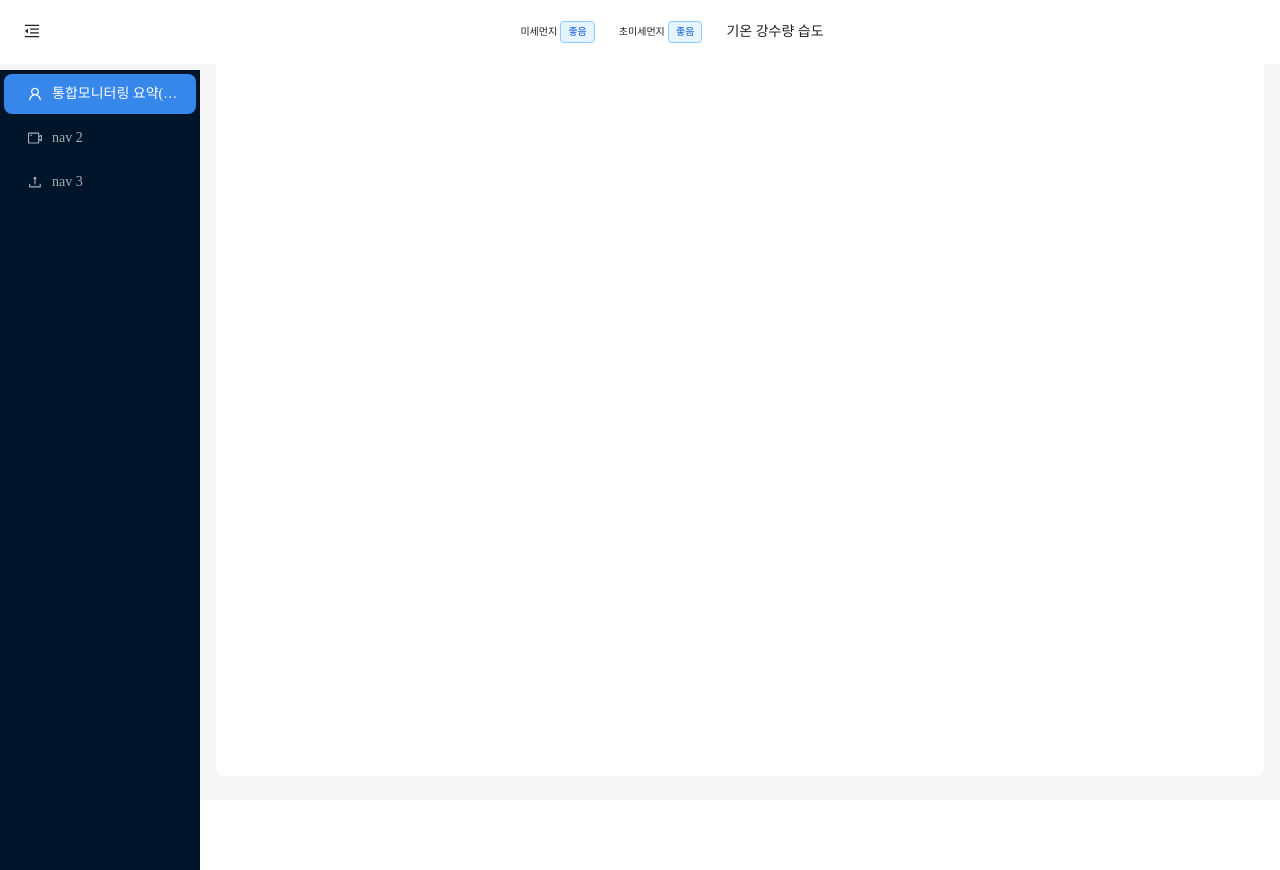
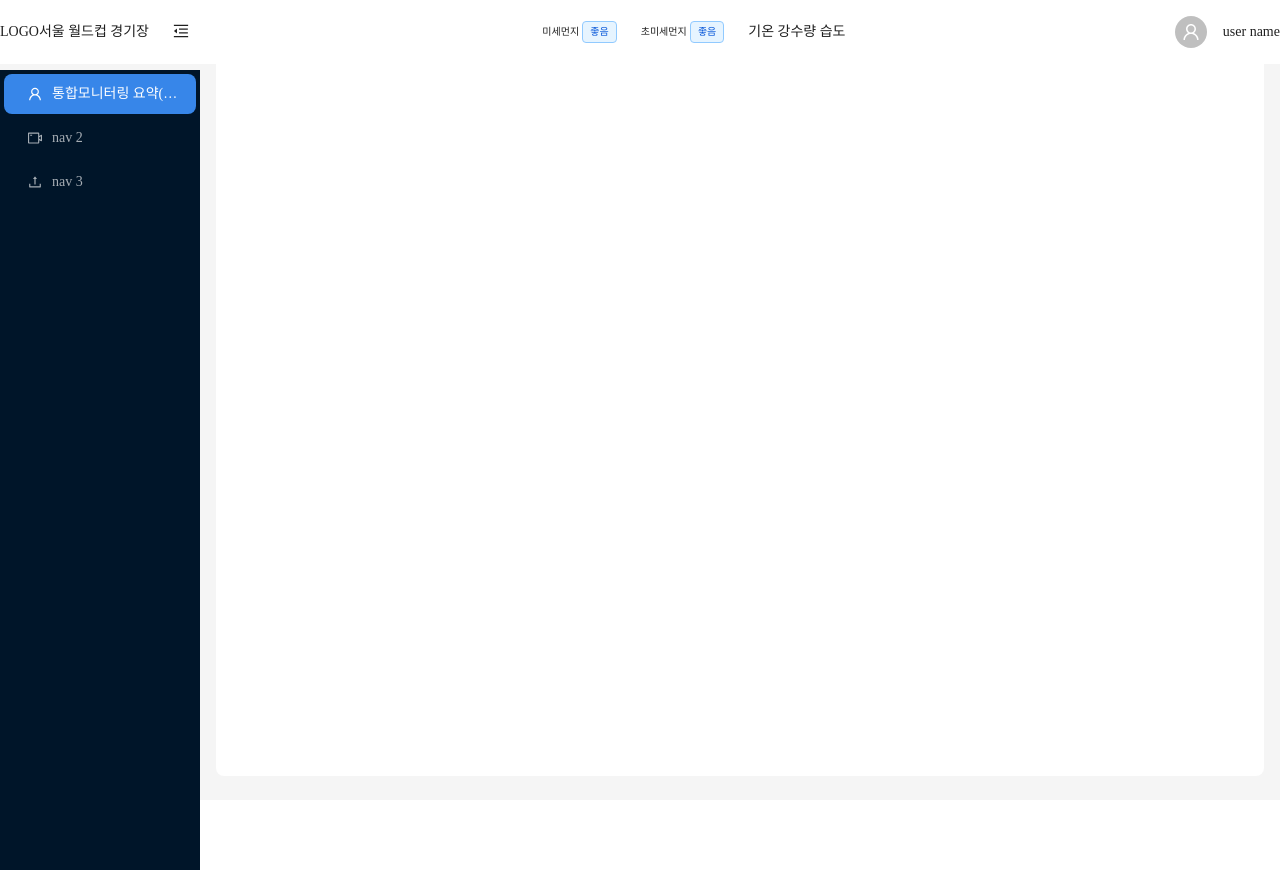
Before and after one commit to catalonix/worldcup-FE, a React (Create React App) app: page /home in a window 1280 px wide. Built offline with nearby package versions, Linux system fonts and the light colour scheme.

Commit message:
user menu

```diff
--- a/src/app/layout/DefaultLayout.tsx
+++ b/src/app/layout/DefaultLayout.tsx
@@ -1,5 +1,5 @@
 import React, { useState } from 'react';
-import { Outlet, useNavigate } from 'react-router-dom';
+import { useNavigate } from 'react-router-dom';
 import {
   MenuFoldOutlined,
   MenuUnfoldOutlined,
@@ -7,18 +7,29 @@ import {
   UserOutlined,
   VideoCameraOutlined
 } from '@ant-design/icons';
-import { Button, Layout, Menu, theme, Tag } from 'antd';
+import { Button, Layout, Menu, theme, Tag, Avatar, Dropdown } from 'antd';
+import type { MenuProps } from 'antd';
 
 const { Header, Sider, Content } = Layout;
 
 const DefaultLayout: React.FC = () => {
   const navigate = useNavigate();
-  const [isSideBarOpen, setIsSideBarOpen] = React.useState(true);
 
   const [collapsed, setCollapsed] = useState(false);
   const {
     token: { colorBgContainer, borderRadiusLG }
   } = theme.useToken();
+
+  const userMenuItems: MenuProps['items'] = [
+    {
+      key: '1',
+      label: (
+        <a target="_blank" rel="noopener noreferrer" href="https://www.antgroup.com">
+          LOGOUT
+        </a>
+      )
+    }
+  ];
 
   return (
     <Layout style={{ position: 'relative', height: '100vh' }}>
@@ -34,6 +45,9 @@ const DefaultLayout: React.FC = () => {
           width: '100%',
           top: 0
         }}>
+        <div style={{ display: 'flex', alignItems: 'center' }}>
+          <div>LOGO</div>
+          <div>서울 월드컵 경기장</div>
           <Button
             type="text"
             icon={collapsed ? <MenuUnfoldOutlined /> : <MenuFoldOutlined />}
@@ -44,6 +58,8 @@ const DefaultLayout: React.FC = () => {
               height: 64
             }}
           />
+        </div>
+
         <div style={{ display: 'flex', alignItems: 'center', justifyContent: 'center', gap: '1rem' }}>
           <div style={{ display: 'flex', alignItems: 'center', gap: '0.2rem', fontSize: '10px' }}>
             미세먼지
@@ -59,7 +75,13 @@ const DefaultLayout: React.FC = () => {
           </div>
           <div>기온 강수량 습도</div>
         </div>
-        <div></div>
+
+        <Dropdown menu={{ items: userMenuItems }} placement="bottomRight">
+          <div style={{ display: 'flex', alignItems: 'center', gap: '1rem' }}>
+            <Avatar icon={<UserOutlined />} />
+            <div>user name</div>
+          </div>
+        </Dropdown>
       </Header>
       <Sider trigger={null} collapsible collapsed={collapsed} style={{ top: '70px' }}>
         <div className="demo-logo-vertical" />
```
Lines whose indentation alone changed are shown as unchanged.
